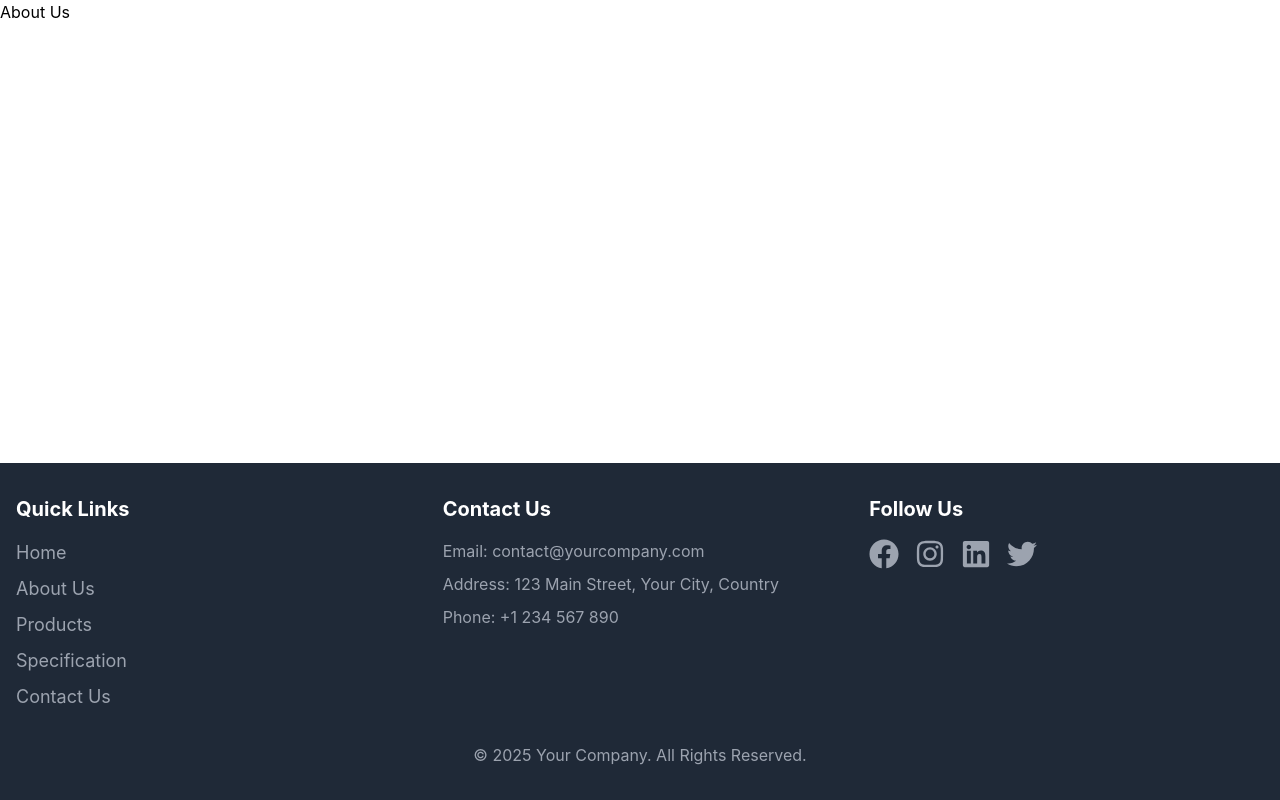
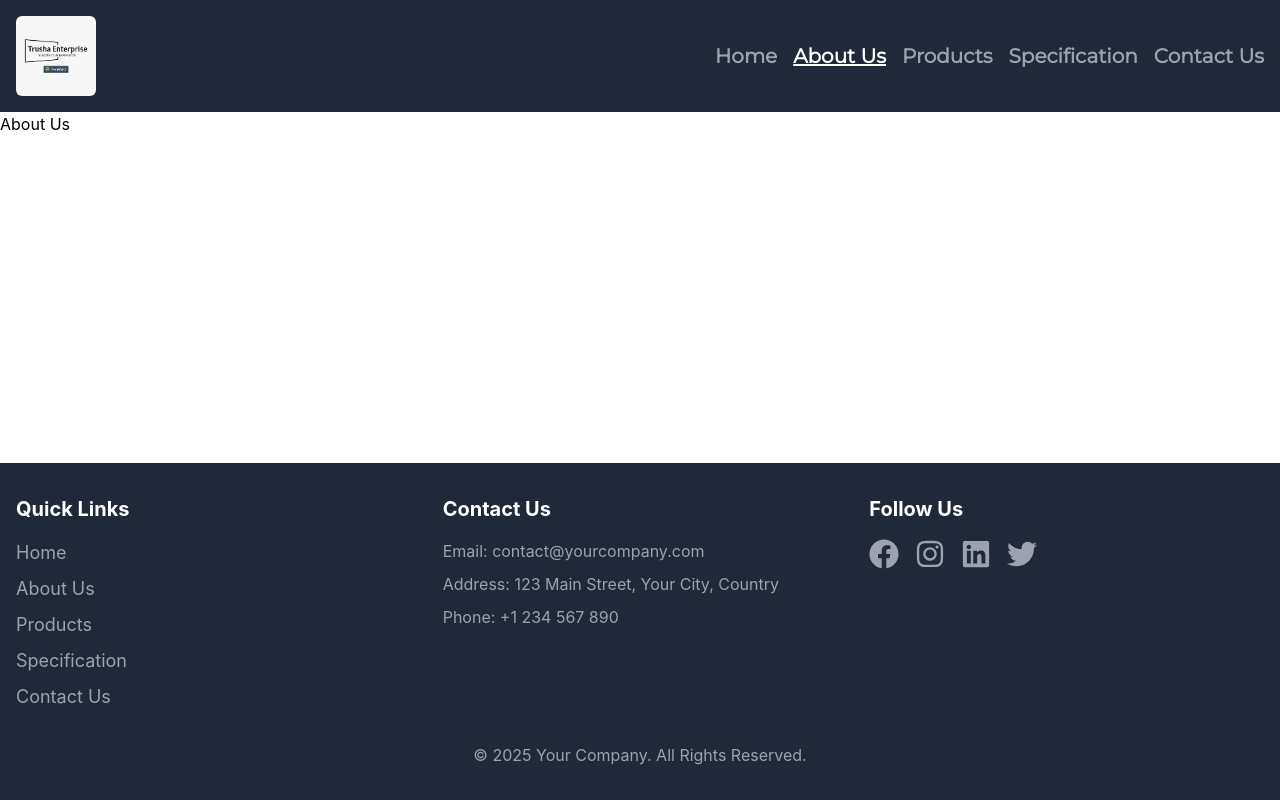
Before and after one commit to AshokParmar24/trusha-enterprise, a Next.js app: page /about-us in a window 1280 px wide. Built offline with nearby package versions, Linux system fonts and the light colour scheme.

Commit message:
add-header

```diff
--- /dev/null
+++ b/src/components/Layout/Header.jsx
@@ -0,0 +1,105 @@
+import React, { useEffect, useState } from "react";
+import logo from "@/assets/logo.png"; // Ensure this path is correct
+import Image from "next/image";
+import Link from "next/link";
+import { Box, Burger, Button, Collapse, Divider } from "@mantine/core";
+import { useWindowDimensions } from "@/utils/helper";
+import { FiMenu } from "react-icons/fi";
+import { ActionIcon } from "@mantine/core";
+import { usePathname } from "next/navigation";
+
+const Header = () => {
+  const menu = [
+    { title: "Home", path: "/" },
+    { title: "About Us", path: "/about-us" },
+    { title: "Products", path: "/products" },
+    { title: "Specification", path: "/specification" },
+    { title: "Contact Us", path: "/contact-us" },
+  ];
+  const [opened, setOpened] = useState(false);
+  const pathname = usePathname();
+
+  const { width, height } = useWindowDimensions();
+  useEffect(() => {
+    if (width > 768) {
+      setOpened(false);
+    }
+  }, [width]);
+
+  return (
+    <>
+      <Box className="flex justify-center">
+        <Box
+          className={`{${width}> 768? h-[100px]: h-auto } bg-gray-800 z-10 w-full`}
+        >
+          <Box className="  w-full p-4 ">
+            <Box className=" flex justify-between ">
+              <Box className="h-full flex items-center">
+                {" "}
+                {/* Center the logo vertically */}
+                <Image
+                  src={logo}
+                  alt="Sample Logo" // Use a descriptive alt text
+                  width={80} // Define width and height
+                  height={80} // Ensure the aspect ratio is  preserved
+                  className="rounded-md" // Use Tailwind CSS for rounded corners
+                />
+              </Box>
+              <Box className="flex gap-4 items-center">
+                {width > 768 ? (
+                  menu?.map((v, i) => {
+                    return (
+                      <Link
+                        href={v.path}
+                        className={`text-xl font-bold font-montserrat ${
+                          v.path === pathname
+                            ? "text-white underline"
+                            : "text-gray-400 hover:text-white transition-colors duration-300 ease-in-out"
+                        }`}
+                        key={i}
+                      >
+                        {v.title}
+                      </Link>
+                    );
+                  })
+                ) : (
+                  <Burger
+                    onClick={() => setOpened(() => !opened)}
+                    aria-label="Toggle navigation"
+                    lineSize={2}
+                    opened={opened}
+                    color="white"
+                  />
+                )}
+              </Box>
+            </Box>
+          </Box>
+
+          <Collapse in={opened}>
+            <Box className="flex flex-col	gap-1 items-start p-4">
+              {width <= 768 &&
+                menu?.map((v, i) => {
+                  return (
+                    <Box key={i} onClick={() => setOpened(false)}>
+                      <Link
+                        href={v.path}
+                        className={`text-xl font-bold font-montserrat ${
+                          v.path === pathname
+                            ? "text-white underline"
+                            : "text-gray-400 hover:text-white transition-colors duration-300 ease-in-out"
+                        }`}
+                      >
+                        {v.title}
+                      </Link>
+                    </Box>
+                  );
+                })}
+            </Box>
+          </Collapse>
+        </Box>
+      </Box>
+    </>
+  );
+};
+
+export default Header;
--- a/src/components/Layout/Layout.jsx
+++ b/src/components/Layout/Layout.jsx
@@ -1,10 +1,10 @@
-// import Header from "@/components/Layout/Header";
+import Header from "@/components/Layout/Header";
 import Footer from "@/components/Layout/Footer";
 
 const Layout = ({ children }) => {
   return (
     <div className="min-h-screen flex flex-col">
-      {/* <Header /> */}
+      <Header />
       <main className="flex-1">{children}</main>
       <Footer />
     </div>
```
